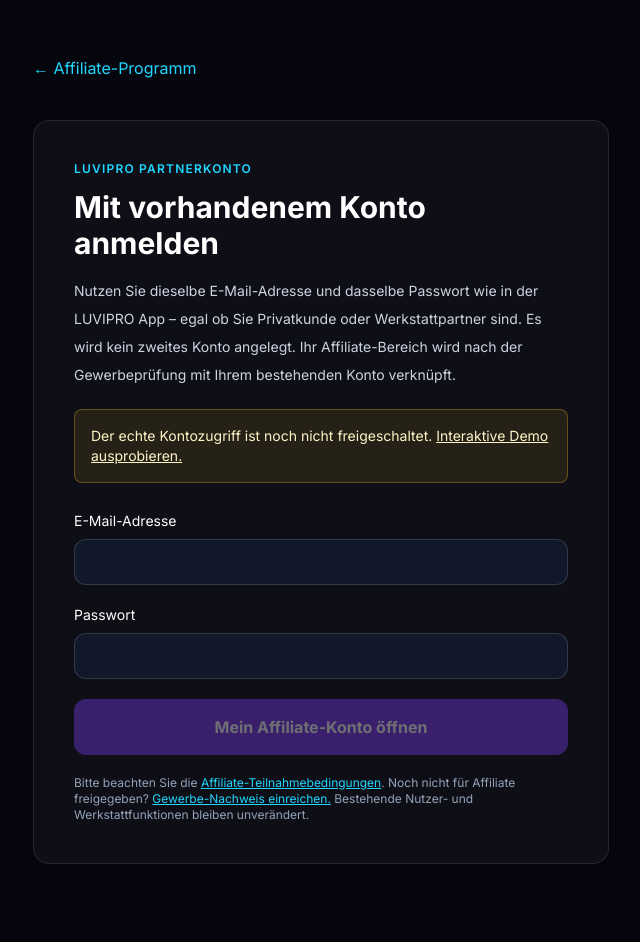
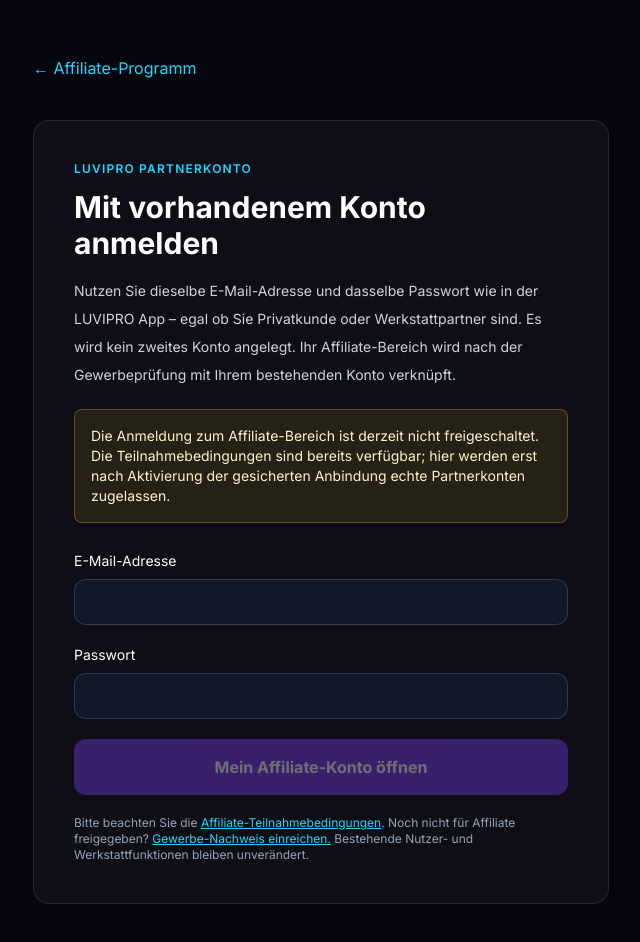
Before and after one commit to Diaa6969/luvipro-website, a Next.js app: page /affiliate/login in a window 1280 px wide. Shown: the top 942 px of the page, without its empty margins (319-959 px from the left). Built offline with nearby package versions, Linux system fonts and the light colour scheme.

Commit message:
Remove demo link from affiliate login; state actual account availability plainly

```diff
--- a/src/app/affiliate/login/page.tsx
+++ b/src/app/affiliate/login/page.tsx
@@ -11,7 +11,7 @@ export default async function AffiliateLogin({searchParams}:{searchParams:Promis
    <p className="text-xs font-semibold uppercase tracking-widest text-pulse">LUVIPRO Partnerkonto</p>
    <h1 className="mt-3 text-3xl font-bold">Mit vorhandenem Konto anmelden</h1>
    <p className="mt-4 text-sm leading-7 text-slate-300">Nutzen Sie dieselbe E-Mail-Adresse und dasselbe Passwort wie in der LUVIPRO App – egal ob Sie Privatkunde oder Werkstattpartner sind. Es wird kein zweites Konto angelegt. Ihr Affiliate-Bereich wird nach der Gewerbeprüfung mit Ihrem bestehenden Konto verknüpft.</p>
-   {!enabled&&<p role="status" className="mt-5 rounded-lg border border-amber-400/30 bg-amber-400/10 p-4 text-sm text-amber-100">Der echte Kontozugriff ist noch nicht freigeschaltet. <Link href="/demo/marketing" className="underline">Interaktive Demo ausprobieren.</Link></p>}
+   {!enabled&&<p role="status" className="mt-5 rounded-lg border border-amber-400/30 bg-amber-400/10 p-4 text-sm text-amber-100">Die Anmeldung zum Affiliate-Bereich ist derzeit nicht freigeschaltet. Die Teilnahmebedingungen sind bereits verfügbar; hier werden erst nach Aktivierung der gesicherten Anbindung echte Partnerkonten zugelassen.</p>}
    {params.error==="1"&&<p role="alert" className="mt-5 rounded-lg bg-rose-500/10 p-4 text-sm text-rose-100">Anmeldung nicht möglich. Bitte Zugangsdaten, bestätigte E-Mail-Adresse und Gewerbe-Freigabe prüfen.</p>}
    <form action="/api/affiliate/session" method="POST" className="mt-7 space-y-5">
     <label className="block text-sm">E-Mail-Adresse<input required disabled={!enabled} autoComplete="email" type="email" name="email" maxLength={200} className="mt-2 block w-full rounded-xl border border-white/15 bg-[#10182a] p-3 text-white"/></label>
```
